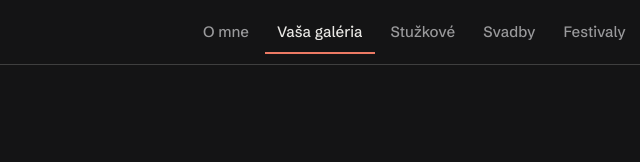
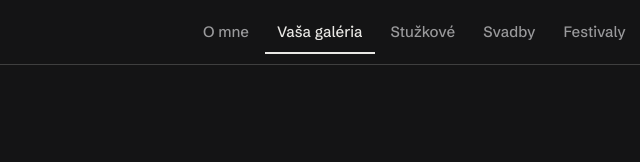
Before and after one commit to jarofotos/jarofotos, a plain HTML site: page 5-album/galeria/index.html in a window 1280 px wide. Shown: the top 162 px of the page, 326-966 px from the left. Drawn offline with Linux system fonts and the light colour scheme.

Commit message:
Update style.css

```diff
--- a/5-album/style.css
+++ b/5-album/style.css
@@ -10,7 +10,7 @@
   --ink:#e9e8e5;
   --mute:#9a9a9c;          /* 6.6:1 on --bg, 5.9:1 on --bg-2 */
   --line:rgba(233,232,229,.2);
-  --coral:#ec7a64;         /* 6.6:1 on --bg */
+  --coral:#e9e8e5;         /* 6.6:1 on --bg */
   --coral-ink:#15130f;
   --err:#ff9d8a;
   --sans:"Schibsted Grotesk",system-ui,-apple-system,"Segoe UI",sans-serif;
```
